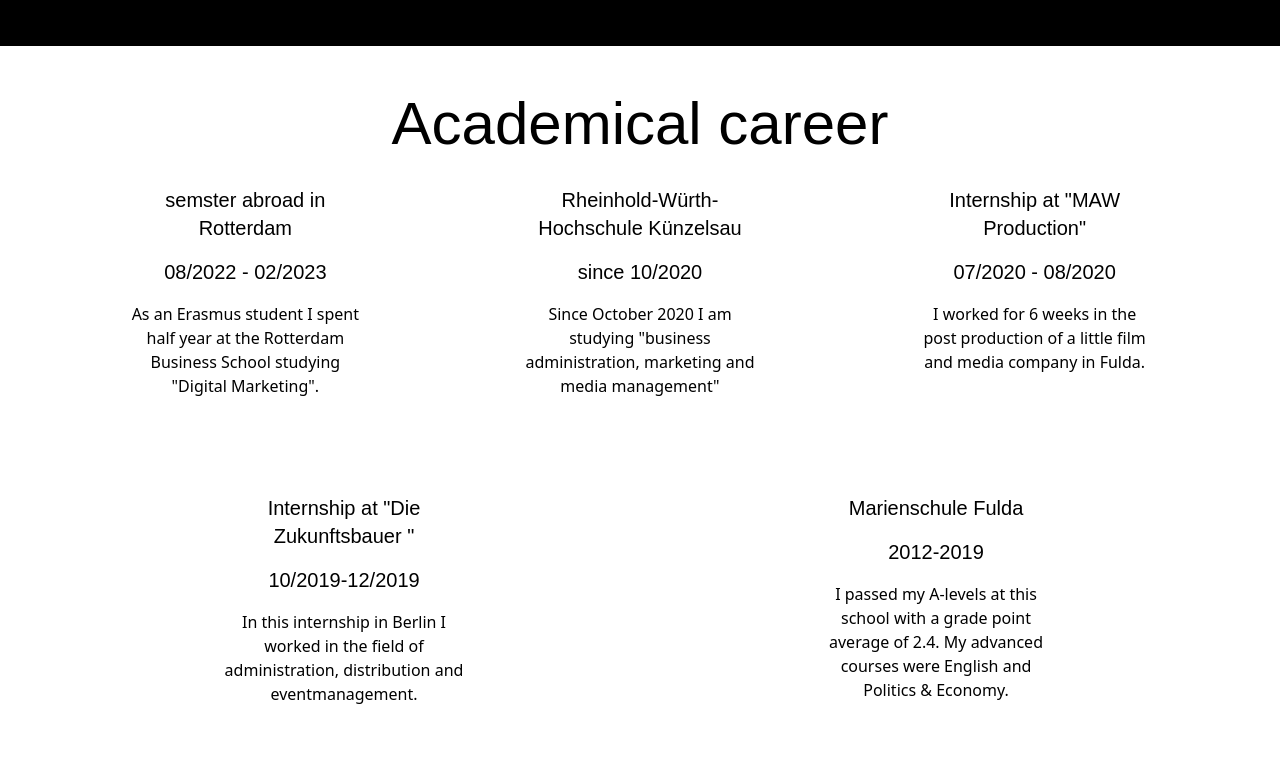
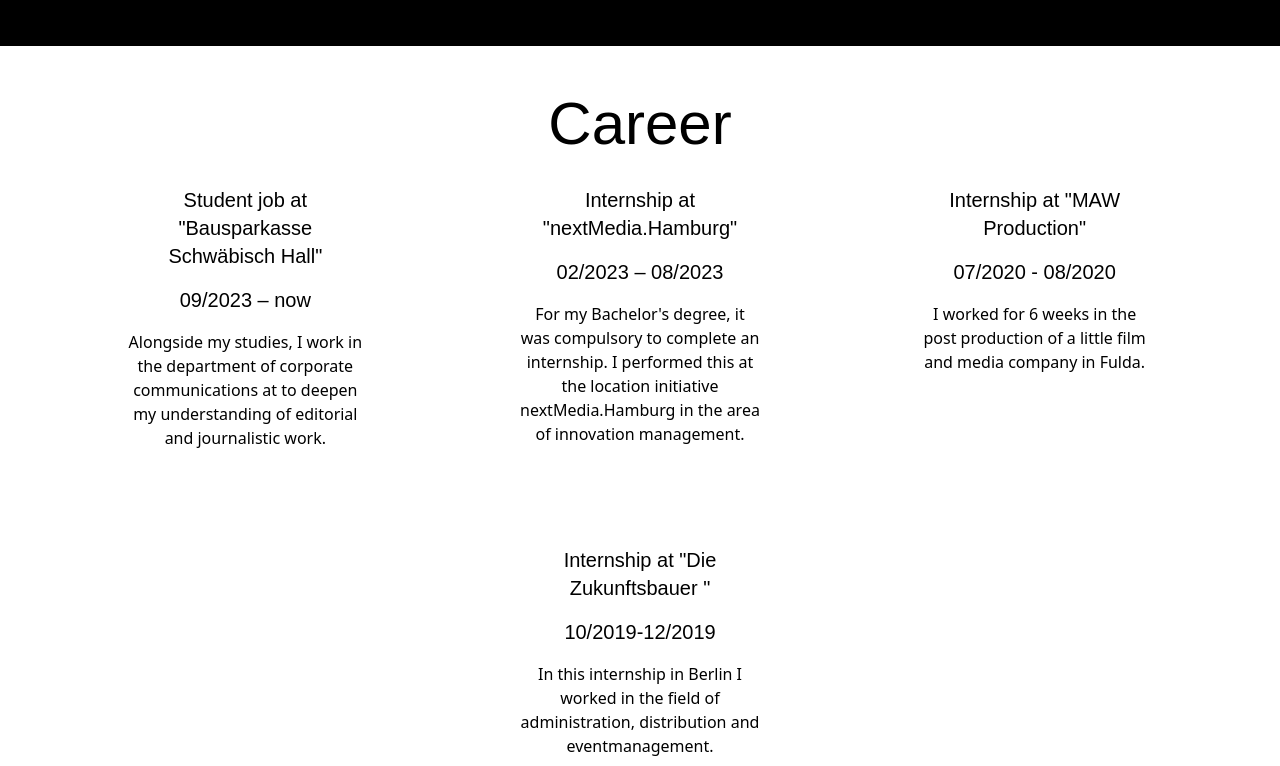
Before and after one commit to gertminov/tina-next, a Next.js app: page / in a window 1280 px wide. Shown: the part 1474-2240 px from the top of the page. Built offline with nearby package versions, Linux system fonts and the light colour scheme; a web font is replaced by a local one.

Commit message:
updated two internships, seperated education and career

```diff
--- a/components/academical/Academical.tsx
+++ b/components/academical/Academical.tsx
@@ -15,26 +15,16 @@ function Academical() {
             description: "Since October 2020 I am studying \"business administration, marketing and media management\""
         },
         {
-            title: "Internship at \"MAW Production\"",
-            date: "07/2020 - 08/2020",
-            description: "I worked for 6 weeks in the post production of a little film and media company in Fulda."
-        },
-        {
-            title: "Internship at\n \"Die Zukunftsbauer \"",
-            date: "10/2019-12/2019",
-            description: "In this internship in Berlin I worked in the field of administration, distribution and eventmanagement.\n"
-        },
-        {
             title: "Marienschule Fulda",
             date: "2012-2019",
             description: "I passed my A-levels at this school with a grade point average of 2.4. My advanced courses were English and Politics & Economy."
-        }
+        },
     ]
     return (
-        <div className=" w-full min-h-[90vh]  p-12 bg-backgroundB flex flex-col items-center relative">
+        <div className=" w-full   p-12 bg-backgroundB flex flex-col items-center relative">
             <MenuOffsetAnchor id={"acedemics"}/>
-            <h1 className="font-serif">Academical career</h1>
-            <div className="flex flex-wrap w-full mt-8 justify-around gap-24 sm:px-12 max-w-7xl ">
+            <h1 className="font-serif">Education</h1>
+            <div className="flex flex-wrap w-full my-8 justify-around gap-24 sm:px-12 max-w-7xl ">
                 {academics.map(entry => (<AcademicalTile key={entry.title} title={entry.title} date={entry.date} description={entry.description}/>))}
             </div>
 
--- /dev/null
+++ b/components/carreer/Career.tsx
@@ -0,0 +1,48 @@
+import MenuOffsetAnchor from "../MenuOffsetAnchor";
+import CareerTile from "./CareerTile";
+
+function Career() {
+    const career = [
+        {
+            title: "Student job at \"Bausparkasse Schwäbisch Hall\"" ,
+            date: "09/2023 – now",
+            description: "Alongside my studies, I work in the department of corporate communications at to deepen my understanding of editorial and journalistic work."
+        },
+        {
+            title: "Internship at \"nextMedia.Hamburg\"",
+            date: "02/2023 – 08/2023",
+            description: "For my Bachelor's degree, it was compulsory to complete an internship. I performed this at the location initiative nextMedia.Hamburg in the area of innovation management."
+        },
+        {
+            title: "Internship at \"MAW Production\"",
+            date: "07/2020 - 08/2020",
+            description: "I worked for 6 weeks in the post production of a little film and media company in Fulda."
+        },
+        {
+            title: "Internship at\n \"Die Zukunftsbauer \"",
+            date: "10/2019-12/2019",
+            description: "In this internship in Berlin I worked in the field of administration, distribution and eventmanagement.\n"
+        },
+    ]
+    return (
+        <div className=" w-full  p-12 bg-backgroundB flex flex-col items-center relative">
+            <MenuOffsetAnchor id={"career"}/>
+            <h1 className="font-serif">Career</h1>
+            <div className="flex flex-wrap w-full my-8 justify-around gap-24 sm:px-12 max-w-7xl ">
+                {career.map(entry => (
+                    <CareerTile
+                        key={entry.title}
+                        title={entry.title}
+                        date={entry.date}
+                        description={entry.description}
+                    />
+                ))}
+            </div>
+
+
+        </div>
+    )
+
+}
+
+export default Career
--- /dev/null
+++ b/components/carreer/CareerTile.tsx
@@ -0,0 +1,21 @@
+import React from "react";
+
+interface Tile {
+    title:string
+    date: string
+    description: string
+}
+
+function CareerTile({title, date, description}:Tile) {
+    return (
+        <div className="basis-1/4">
+            <div className=" mx-auto flex flex-col gap-4 items-center text-center w-60">
+                <h4 className="text-xl font-serif">{title}</h4>
+                <h4 className="text-xl font-serif">{date}</h4>
+                <p>{description}</p>
+            </div>
+        </div>
+    );
+}
+
+export default CareerTile;
--- a/next.config.js
+++ b/next.config.js
@@ -1,8 +1,5 @@
 /** @type {import('next').NextConfig} */
 const nextConfig = {
-  experimental: {
-    appDir: true,
-  },
   i18n:{
     locales: ["en"],
     defaultLocale: "en",
--- a/package.json
+++ b/package.json
@@ -9,14 +9,13 @@
     "lint": "next lint"
   },
   "dependencies": {
-    "@next/font": "^13.0.3",
     "@sendgrid/mail": "^7.7.0",
     "@types/node": "18.11.9",
     "@types/react": "18.0.25",
     "@types/react-dom": "18.0.8",
     "eslint": "8.27.0",
     "eslint-config-next": "13.0.2",
-    "next": "13.0.2",
+    "next": "13.5.6",
     "react": "18.2.0",
     "react-dom": "18.2.0",
     "typescript": "4.8.4"
--- a/pages/_app.tsx
+++ b/pages/_app.tsx
@@ -1,6 +1,6 @@
 import "../app/globals.css";
 import type { AppProps } from "next/app";
-import { Caudex } from "@next/font/google";
+import { Caudex } from "next/font/google";
 import RootLayout from "./layout";
 
 const caudex = Caudex({
--- a/pages/index.tsx
+++ b/pages/index.tsx
@@ -5,12 +5,14 @@ import Work from "../components/work/Work";
 import Certificates from "../components/certificates/Certificates";
 import Skills from "../components/Skills";
 import Contact from "../components/contact/Contact";
+import Career from "../components/carreer/Career";
 
 export default function Home() {
   return (
     <>
         <Hero/>
         <IntroDuction/>
+        <Career/>
         <Academical/>
         <Work/>
         <Certificates/>
--- a/pages/layout.tsx
+++ b/pages/layout.tsx
@@ -1,7 +1,7 @@
 import Header from "../components/Header";
 import Footer from "../components/Footer";
 import Head from "next/head";
-import {Caudex} from "@next/font/google";
+import {Caudex} from "next/font/google";
 
 
 
```
